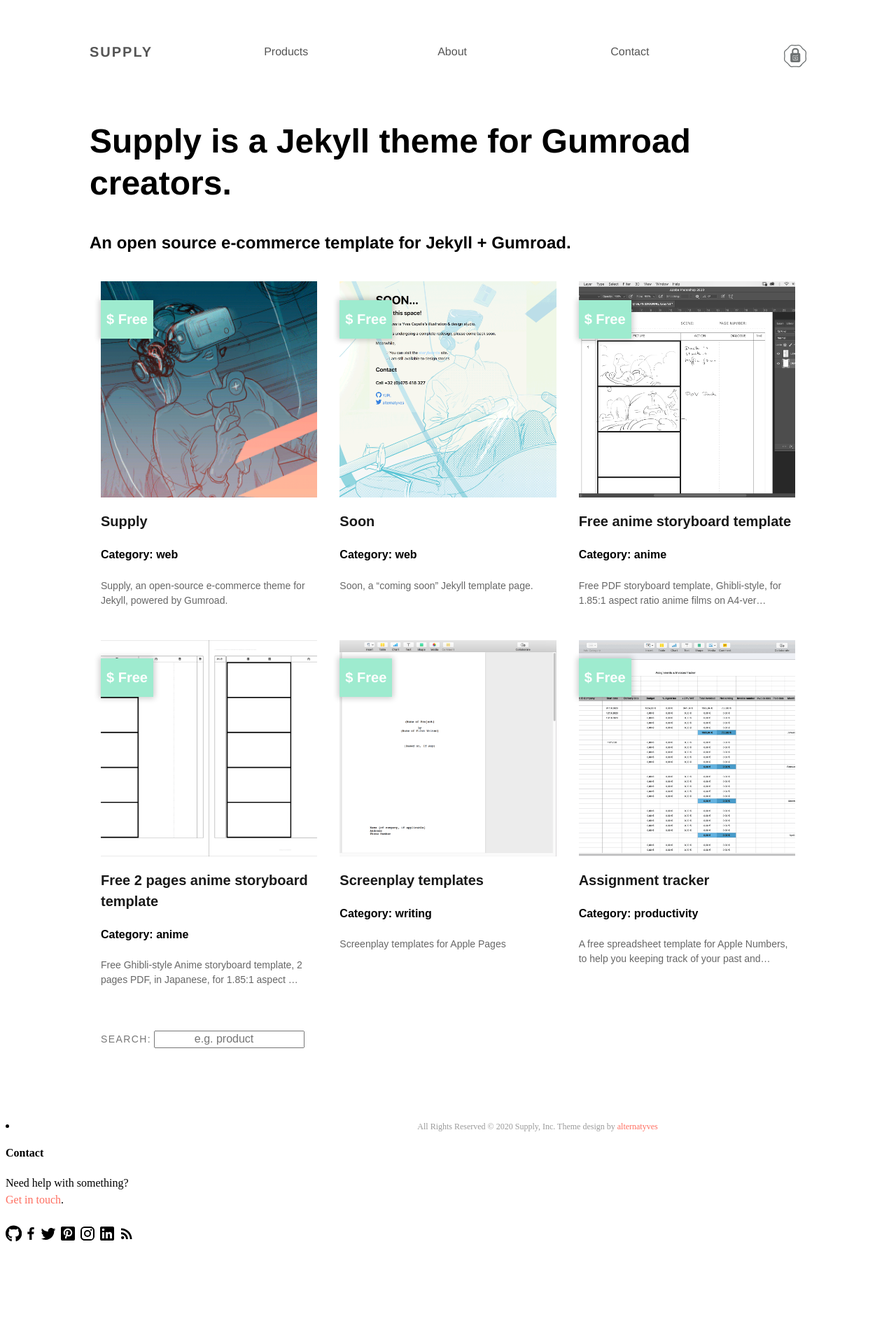
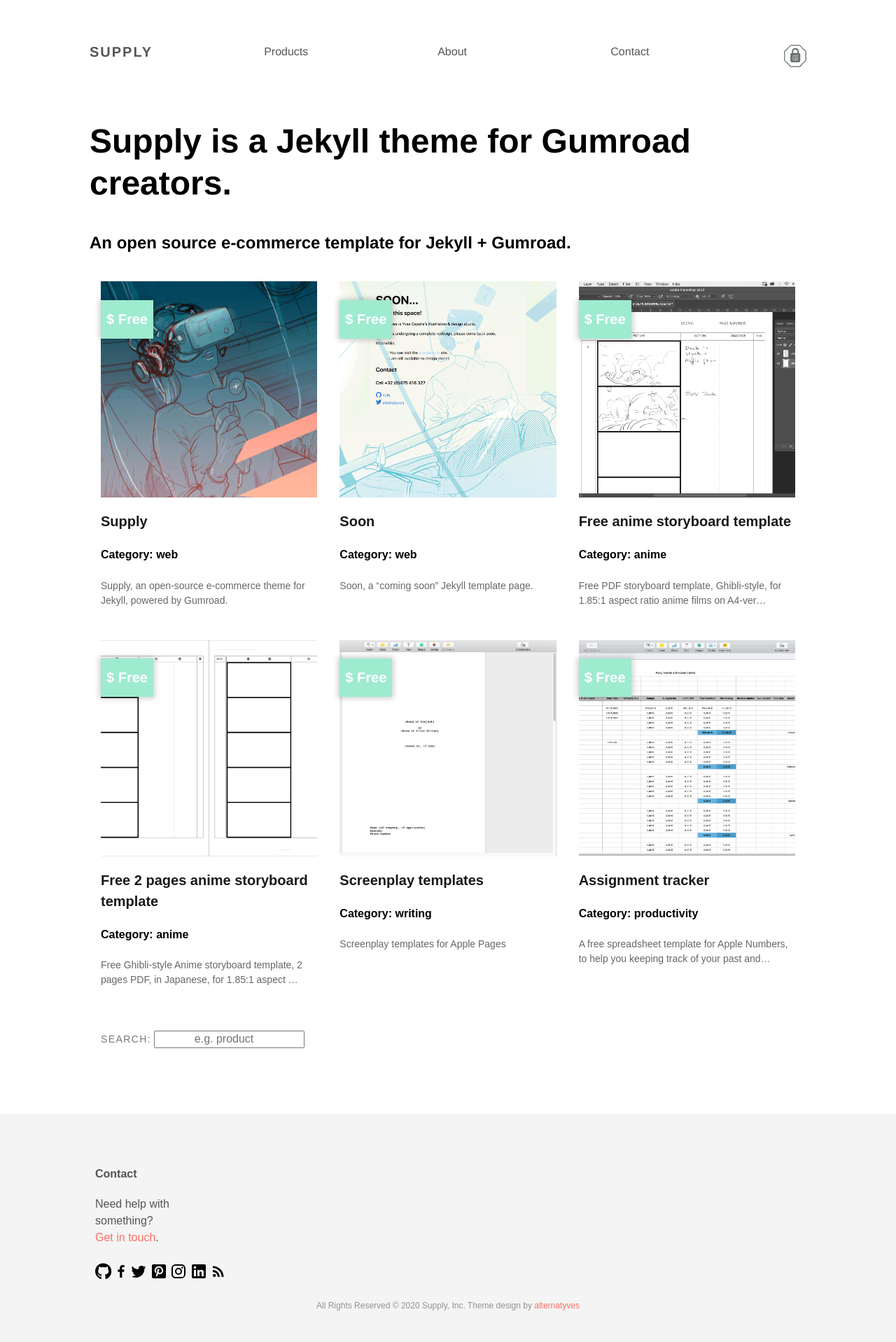
Before and after one commit to YJPL/Supply, a Jekyll site: the page built from index.html, in a window 1280 px wide. Shown: the whole page at 70% size. Built offline with Jekyll 4.4.1, drawn with Linux system fonts in a browser that asks for light colours; before the commit the page ends 1806 px from its top, so only the background shows below that.

Commit message:
fix missing lines in styling footer

```diff
--- a/_includes/footer.html
+++ b/_includes/footer.html
@@ -1,4 +1,7 @@
-<li class="footer-nav fl w-100 w-20-l pa2">
+<footer>
+  <div class="container mw9 center bg-near-white pv4 ph3 ph5-m ph6-l mid-gray avenir">
+    <ul class="footer-columns list pl0 cf ph0-ns">
+      <li class="footer-nav fl w-100 w-20-l pa2">
   <h4>Contact</h4>
   <ul class="list pl0 lh-copy">
   <li>Need help with something?</li>
```
